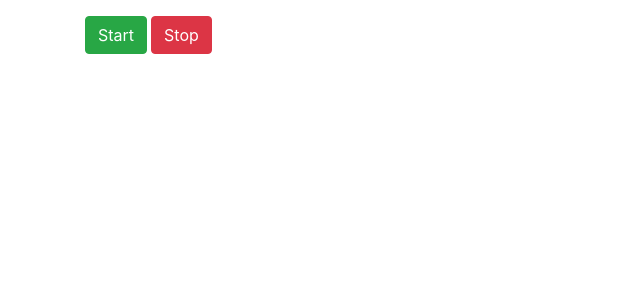
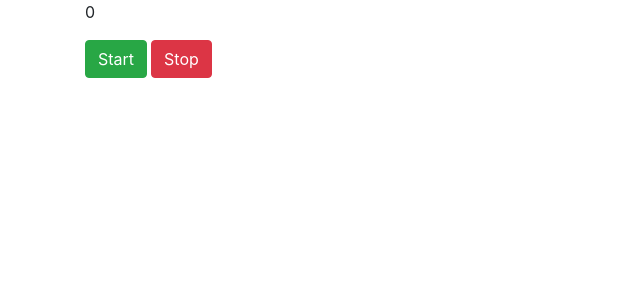
Before and after one commit to Paxnamra/Angular-Numbers, an Angular app: page / in a window 1280 px wide. Shown: the top 300 px of the page, without its empty margins (0-640 px from the left). Built offline with nearby package versions, Linux system fonts and the light colour scheme.

Commit message:
emitting increment number event || cleanup

```diff
--- a/src/app/app.component.html
+++ b/src/app/app.component.html
@@ -1 +1 @@
-<app-game-control></app-game-control>
+<app-game-control (displayNumberOnLaunch)="onStarEventLaunch($event)"></app-game-control>
--- a/src/app/app.component.ts
+++ b/src/app/app.component.ts
@@ -6,5 +6,7 @@ import { Component } from '@angular/core';
   styleUrls: ['./app.component.css']
 })
 export class AppComponent {
-  title = 'numbers-angular';
+  onStarEventLaunch(displayNumberOnLaunch: number) {
+    console.log(displayNumberOnLaunch);
+  }
 }
--- a/src/app/game-control/game-control.component.html
+++ b/src/app/game-control/game-control.component.html
@@ -1,7 +1,7 @@
 <div class="container">
   <div class="row">
     <div class="col-sm-4">
-    <p>{{ displayNum }}</p>
+    <p>{{ startNum }}</p>
       <button type="button" class="btn btn-success mr-1" (click)='launchGame()'>Start</button>
       <button type="button" class="btn btn-danger">Stop</button>
     </div>
--- a/src/app/game-control/game-control.component.ts
+++ b/src/app/game-control/game-control.component.ts
@@ -1,4 +1,4 @@
-import { Component, OnInit, Input, EventEmitter } from "@angular/core";
+import { Component, OnInit, Input, EventEmitter, Output } from "@angular/core";
 
 @Component({
   selector: "app-game-control",
@@ -6,7 +6,7 @@ import { Component, OnInit, Input, EventEmitter } from "@angular/core";
   styleUrls: ["./game-control.component.css"]
 })
 export class GameControlComponent implements OnInit {
-  displayNumberOnLaunch = new EventEmitter<number>();
+  @Output() displayNumberOnLaunch = new EventEmitter<number>();
   startNum = 0;
   displayNum;
 
```
